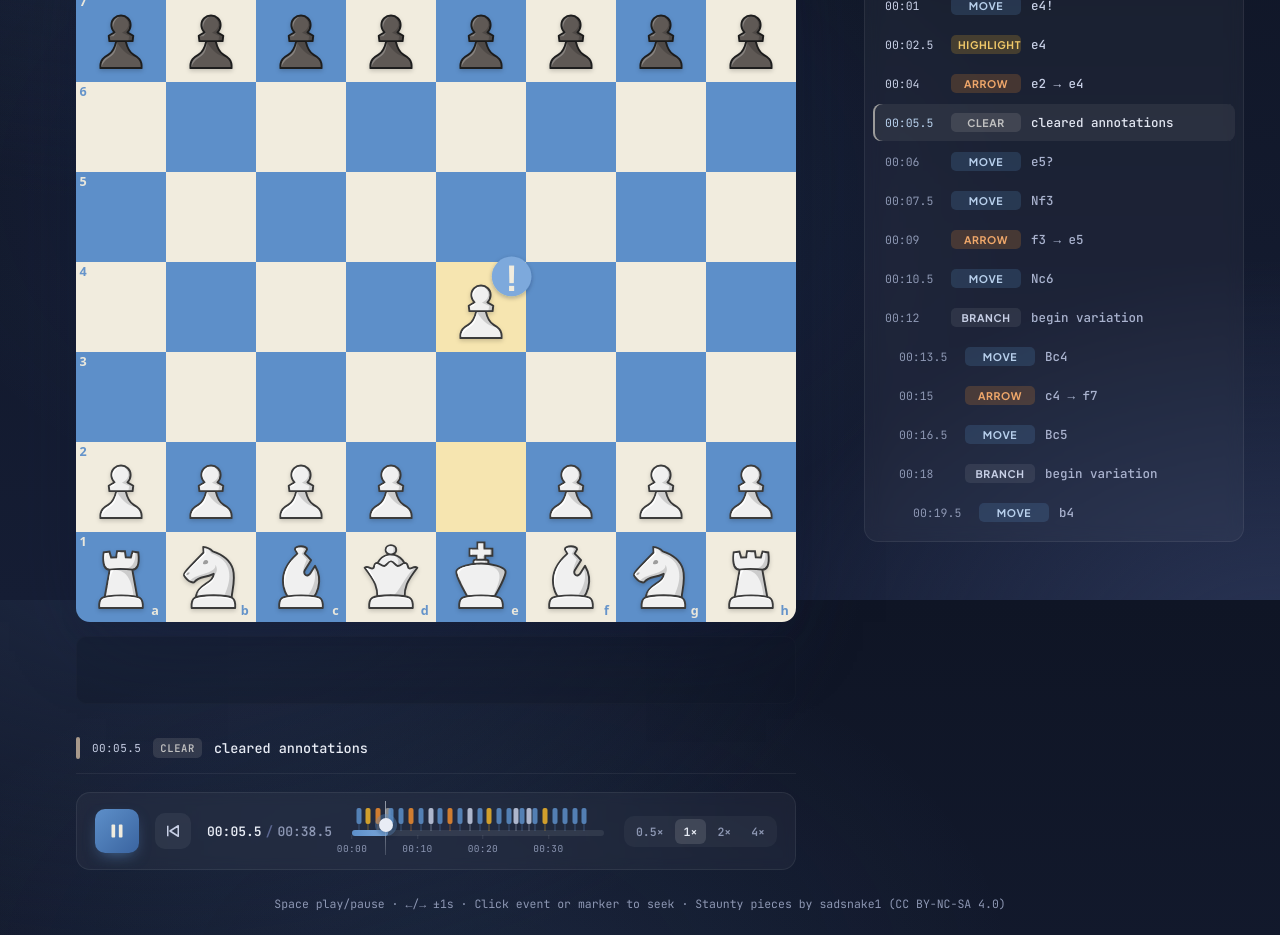
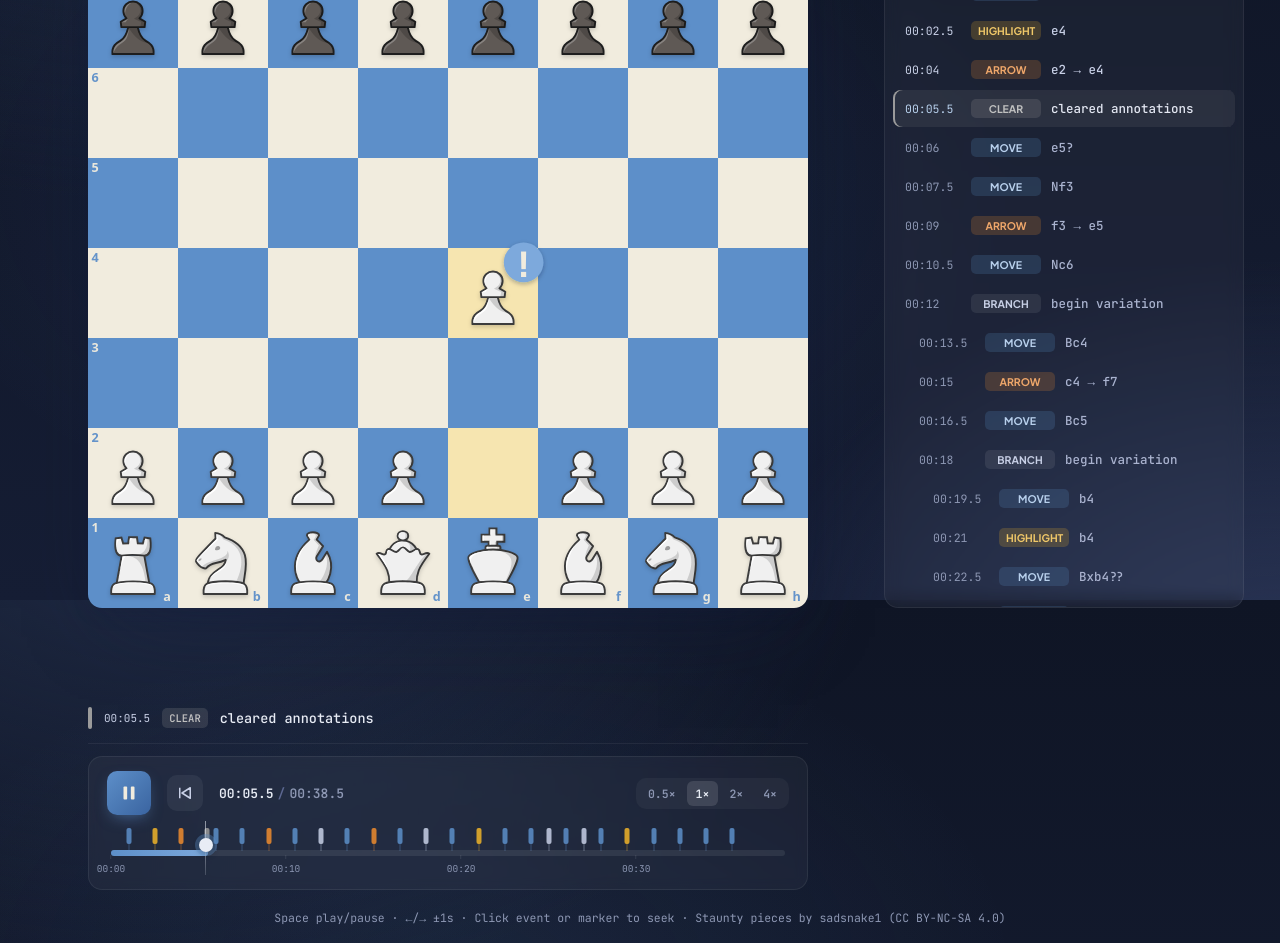
Before and after one commit to SignorMercurio/Gambit, a React (Vite) app: page / in a window 1280 px wide. Shown: the part 200-1143 px from the top of the page. Built offline with nearby package versions, Linux system fonts and the light colour scheme.

Commit message:
fix(ui): stabilize replay layout

```diff
--- a/src/App.tsx
+++ b/src/App.tsx
@@ -97,6 +97,12 @@ function fmtTime(t: number, fine: 'never' | 'auto' | 'always' = 'never'): string
   if (fine === 'never') return head;
   if (fine === 'auto' && tenths === 0) return head;
   return `${head}.${tenths}`;
+}
+
+function isInteractiveShortcutTarget(target: EventTarget | null): boolean {
+  return target instanceof HTMLElement && Boolean(
+    target.closest('button, input, textarea, select, [role="button"], [role="tab"], [contenteditable="true"]'),
+  );
 }
 
 const KIND_COLOR_VAR: Record<ParsedEvent['kind'], string> = {
@@ -413,10 +419,10 @@ export default function App() {
 
   useEffect(() => {
     function onKey(e: KeyboardEvent) {
-      const tag = (e.target as HTMLElement | null)?.tagName;
-      if (tag === 'TEXTAREA' || tag === 'INPUT') return;
+      if (isInteractiveShortcutTarget(e.target)) return;
       if (e.code === 'Space') {
         e.preventDefault();
+        if (e.repeat) return;
         pauseToggle();
       }
       if (e.code === 'ArrowLeft') setTime((t) => Math.max(0, t - 1));
@@ -551,31 +557,21 @@ export default function App() {
           </div>
 
           <div
-            className={`now-playing ${currentEvent ? '' : 'is-idle'}`}
+            className="now-playing"
             role="status"
             aria-live="polite"
             aria-atomic="true"
           >
-            <span
-              className="np-rail"
-              style={
-                currentEvent
-                  ? { background: KIND_COLOR_VAR[currentEvent.kind] }
-                  : undefined
-              }
-              aria-hidden="true"
-            />
-            {currentEvent ? (
+            {currentEvent && (
               <>
+                <span
+                  className="np-rail"
+                  style={{ background: KIND_COLOR_VAR[currentEvent.kind] }}
+                  aria-hidden="true"
+                />
                 <span className="np-time">{fmtTime(currentEvent.t, 'auto')}</span>
                 <span className={`np-kind kind-${currentEvent.kind}`}>{currentEvent.kind}</span>
                 <span className="np-body">{eventBody(currentEvent)}</span>
-              </>
-            ) : (
-              <>
-                <span className="np-idle-text" aria-hidden="true">idle</span>
-                <span aria-hidden="true" />
-                <span aria-hidden="true" />
               </>
             )}
           </div>
--- a/src/components/Board.tsx
+++ b/src/components/Board.tsx
@@ -406,7 +406,7 @@ export function Board({ positions, lastMove, highlights, arrows, captureFlash }:
                     fontFamily="'Plus Jakarta Sans', ui-sans-serif, system-ui, sans-serif"
                     fontSize={isWide ? 22 : 38}
                     fontWeight={900}
-                    letterSpacing={isWide ? -2.5 : 0}
+                    letterSpacing={0}
                     fill={cfg.text}
                     textAnchor="middle"
                     dominantBaseline="central"
--- a/src/lib/defaults.ts
+++ b/src/lib/defaults.ts
@@ -34,7 +34,7 @@ export const DEFAULT_SCRIPT = `# Chess Timeline: SAN moves, hl, arrows, cl, rs,
 [00:35.5] O-O`;
 
 export const DEFAULT_SUBTITLES = `1
-00:00:01,000 --> 00:00:04,000
+00:00:00,000 --> 00:00:04,000
 White starts with e4 and takes the center.
 
 2
--- a/src/styles.css
+++ b/src/styles.css
@@ -91,6 +91,7 @@
 
   /* Layout */
   --artifact-width: 720px;
+  --artifact-fit-width: var(--artifact-width);
 
   /* Motion */
   --ease-piece-slide: cubic-bezier(0.5, 0, 0.2, 1);
@@ -168,7 +169,7 @@ body {
 .app-title {
   font-size: 23px;
   font-weight: 800;
-  letter-spacing: -0.01em;
+  letter-spacing: 0;
   line-height: 1.1;
   margin: 0;
   color: var(--color-sodium-chalk);
@@ -216,20 +217,25 @@ body {
 
 .main {
   display: grid;
-  grid-template-columns: minmax(0, 1fr) 380px;
-  gap: 28px;
+  grid-template-columns: minmax(0, 1fr) 360px;
+  gap: 24px;
   align-items: start;
 }
 @media (max-width: 1080px) { .main { grid-template-columns: 1fr; } }
 
-.board-col { display: flex; flex-direction: column; gap: 18px; min-width: 0; }
-.board-wrap { width: 100%; max-width: var(--artifact-width); margin: 0 auto; }
+.board-col { display: flex; flex-direction: column; gap: 16px; min-width: 0; }
+.board-wrap,
+.subtitle-strip,
+.controls,
+.now-playing {
+  width: 100%;
+  max-width: var(--artifact-fit-width);
+  margin-inline: auto;
+}
 
 .subtitle-strip {
-  width: 100%;
-  max-width: var(--artifact-width);
   min-height: 68px;
-  margin: -4px auto 0;
+  margin-top: -4px;
   padding: 10px 18px;
   display: grid;
   place-items: center;
@@ -238,11 +244,11 @@ body {
   background: rgba(15, 21, 37, 0.72);
   color: var(--color-sodium-chalk);
   text-align: center;
-  transition: opacity var(--duration-state), border-color var(--duration-state);
+  transition: border-color var(--duration-state), background var(--duration-state);
 }
 .subtitle-strip.is-empty {
-  opacity: 0.38;
-  border-color: var(--tonal-white-04);
+  border-color: transparent;
+  background: transparent;
 }
 .subtitle-strip p {
   max-width: 64ch;
@@ -274,7 +280,6 @@ body {
   border: 1px solid var(--tonal-white-07);
   padding: 14px 18px;
   border-radius: var(--radius-lg);
-  max-width: var(--artifact-width); margin: 0 auto; width: 100%;
   backdrop-filter: blur(6px);
 }
 
@@ -362,7 +367,7 @@ body {
   font-family: 'JetBrains Mono', monospace;
   font-size: 9.5px;
   color: var(--color-foley-slate);
-  letter-spacing: 0.04em;
+  letter-spacing: 0;
 }
 .timeline-tick {
   position: absolute;
@@ -499,7 +504,7 @@ body {
   border: 1px solid var(--tonal-white-07);
   border-radius: var(--radius-lg);
   overflow: hidden;
-  height: min(780px, calc(100dvh - 160px));
+  height: var(--artifact-fit-width);
   min-height: 420px;
   display: flex; flex-direction: column;
   backdrop-filter: blur(8px);
@@ -513,7 +518,7 @@ body {
   border-bottom: 1px solid var(--tonal-white-06);
 }
 .panel-title {
-  font-size: 13px; font-weight: 700; letter-spacing: 0.04em;
+  font-size: 13px; font-weight: 700; letter-spacing: 0;
   text-transform: uppercase; color: var(--color-rim-light-pewter);
   margin: 0;
 }
@@ -531,7 +536,7 @@ body {
   font-family: 'Plus Jakarta Sans', ui-sans-serif, system-ui, sans-serif;
   font-size: 11px;
   font-weight: 700;
-  letter-spacing: 0.04em;
+  letter-spacing: 0;
   text-transform: uppercase;
 }
 .fen-field input {
@@ -591,7 +596,7 @@ body {
   font-family: 'Plus Jakarta Sans', ui-sans-serif, system-ui, sans-serif;
   font-size: 11px;
   font-weight: 700;
-  letter-spacing: 0.04em;
+  letter-spacing: 0;
   text-transform: uppercase;
 }
 .subtitle-actions {
@@ -732,7 +737,7 @@ body {
 .event-row.active .ev-time { color: var(--color-chip-text-blue); }
 .ev-kind {
   font-size: 10.5px; font-weight: 700;
-  text-transform: uppercase; letter-spacing: 0.06em;
+  text-transform: uppercase; letter-spacing: 0;
   padding: 3px 7px; border-radius: var(--radius-xs);
   text-align: center;
 }
@@ -770,9 +775,6 @@ body {
    downscale. Color-coded by kind via inline style on `.np-rail`.
    Recordable-by-default principle. */
 .now-playing {
-  width: 100%;
-  max-width: var(--artifact-width);
-  margin: 0 auto;
   display: grid;
   grid-template-columns: 4px auto auto 1fr;
   align-items: center;
@@ -782,29 +784,25 @@ body {
   border-bottom: 1px solid var(--tonal-white-06);
   font-family: 'JetBrains Mono', ui-monospace, monospace;
   overflow: hidden;
-  transition: opacity var(--duration-state);
 }
-.now-playing.is-idle { opacity: 0.45; }
 
 .np-rail {
   width: 4px;
   height: 22px;
   border-radius: 2px;
   background: var(--np-color, var(--color-stage-mauve));
-  transition: background var(--duration-state), height var(--duration-state);
 }
-.now-playing.is-idle .np-rail { height: 12px; opacity: 0.6; }
 
 .np-time {
   font-size: 11px;
   color: var(--color-rim-light-pewter);
-  letter-spacing: 0.04em;
+  letter-spacing: 0;
   min-width: 44px;
 }
 .np-kind {
   font-size: 10.5px;
   font-weight: 700;
-  letter-spacing: 0.06em;
+  letter-spacing: 0;
   text-transform: uppercase;
   padding: 3px 7px;
   border-radius: var(--radius-xs);
@@ -818,19 +816,42 @@ body {
   text-overflow: ellipsis;
   white-space: nowrap;
 }
-.np-idle-text {
-  font-size: 11px;
-  letter-spacing: 0.06em;
-  color: var(--color-stage-mist);
-  text-transform: lowercase;
-}
-
 .footer {
   text-align: center;
   color: var(--color-foley-slate);
   font-size: 11.5px;
   font-family: 'JetBrains Mono', monospace;
   padding-top: 4px;
+}
+
+@media (min-width: 1081px) and (max-height: 1040px) {
+  .app {
+    padding-top: 20px;
+    padding-bottom: 18px;
+    gap: 16px;
+  }
+  .board-col { gap: 12px; }
+  .subtitle-strip {
+    min-height: 64px;
+    padding-top: 8px;
+    padding-bottom: 8px;
+  }
+  .controls {
+    grid-template-columns: auto auto 1fr auto;
+    grid-template-rows: auto auto;
+    row-gap: 12px;
+  }
+  .controls .play-btn { grid-row: 1; grid-column: 1; }
+  .controls .ctrl-btn { grid-row: 1; grid-column: 2; }
+  .controls .time-readout { grid-row: 1; grid-column: 3; }
+  .controls .speed-group { grid-row: 1; grid-column: 4; }
+  .controls .timeline { grid-row: 2; grid-column: 1 / -1; }
+}
+
+@media (min-width: 1081px) and (max-height: 760px) {
+  :root {
+    --artifact-fit-width: min(var(--artifact-width), max(560px, calc(100dvh - 210px)));
+  }
 }
 
 /* =====================================================================
@@ -889,12 +910,3 @@ body {
   /* Keyframes that depend on motion entirely: shorten capture-pop. */
   .capture-flash { animation-duration: 1ms !important; }
 }
-
-/* =====================================================================
-   Custom scrollbar
-   ===================================================================== */
-
-*::-webkit-scrollbar { width: 8px; height: 8px; }
-*::-webkit-scrollbar-thumb { background: var(--tonal-white-08); border-radius: 4px; }
-*::-webkit-scrollbar-thumb:hover { background: var(--tonal-white-12); }
-*::-webkit-scrollbar-track { background: transparent; }
```
Also changed, not shown: 1 other file (tests, documents, lock files or other folders).
